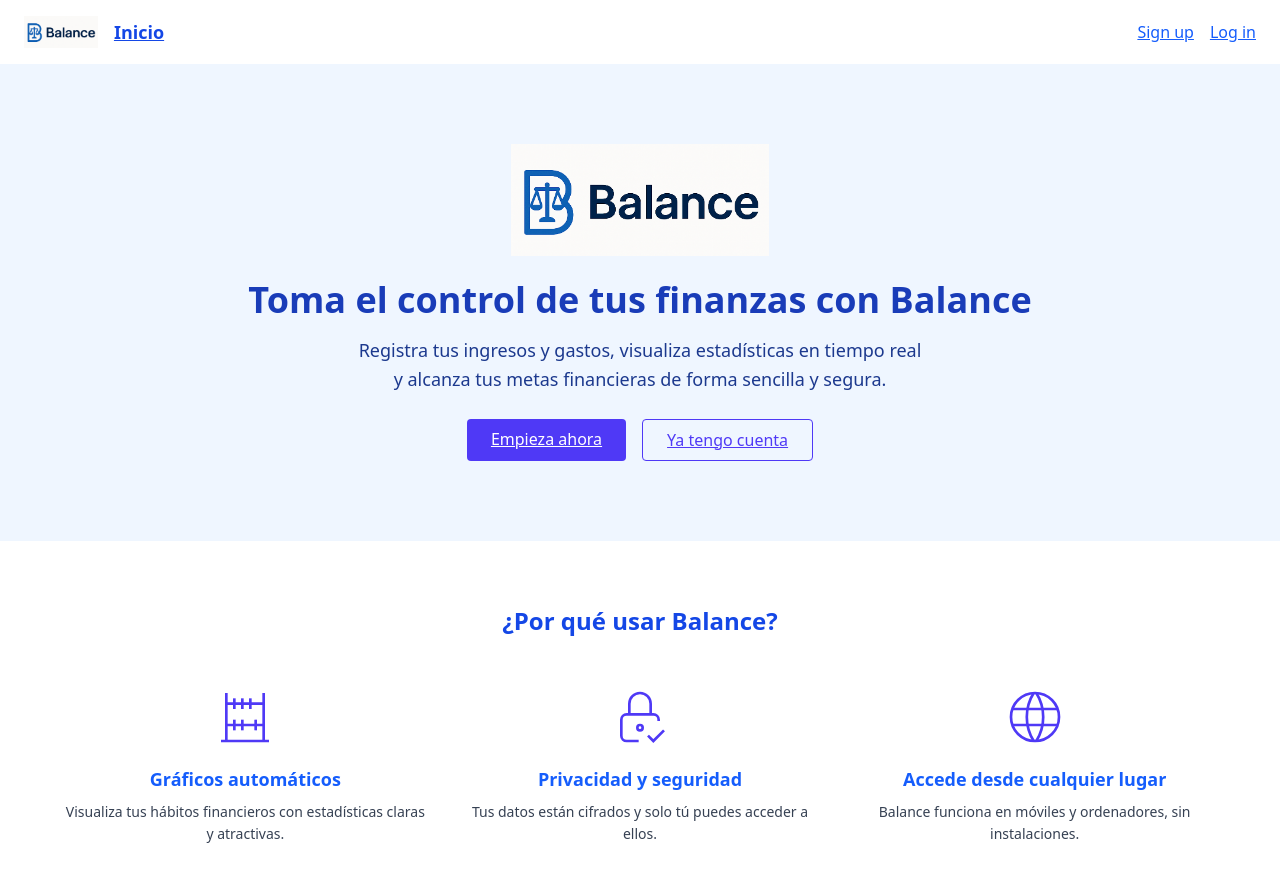
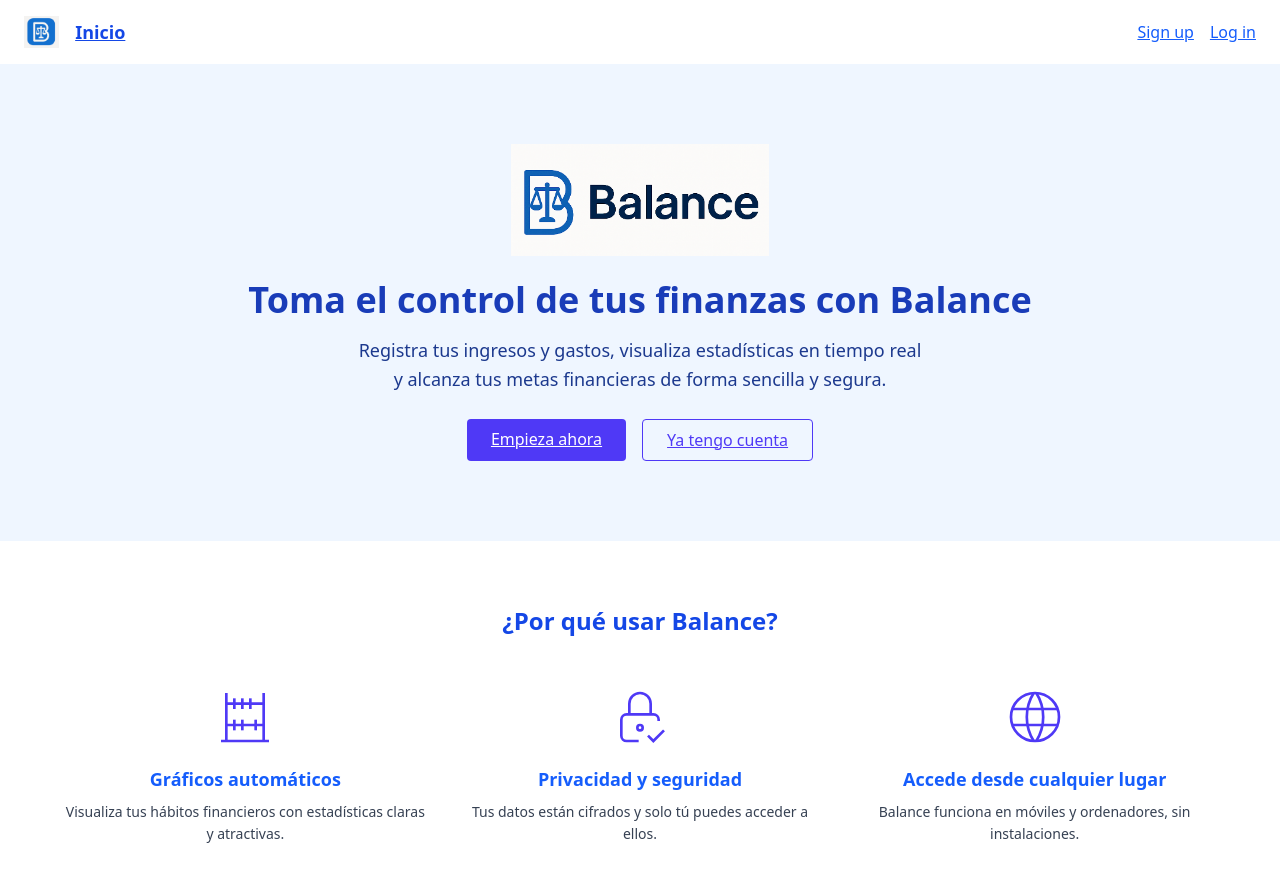
Before and after one commit to LuisPS-coder/Proyecto_Finanzas, a React (Vite) app in the folder react-project-template/: page / in a window 1280 px wide. Shown: the top 882 px of the page. Built offline with nearby package versions, Linux system fonts and the light colour scheme.

Commit message:
Fix: actualiza transacciones automáticamente tras crear nueva

```diff
--- a/react-project-template/src/components/NavBar.jsx
+++ b/react-project-template/src/components/NavBar.jsx
@@ -16,7 +16,7 @@
       <nav className="bg-white shadow-md px-6 py-4 flex justify-between items-center">
         {/* Logo + Inicio */}
         <div className="flex items-center gap-4">
-          <img src="/logo.png" alt="Logo" className="h-8 w-auto" />
+          <img src="/icon.png" alt="Logo" className="h-8 w-auto" />
           <Link to="/" className="text-lg font-bold text-blue-700">
             Inicio
           </Link>
```
